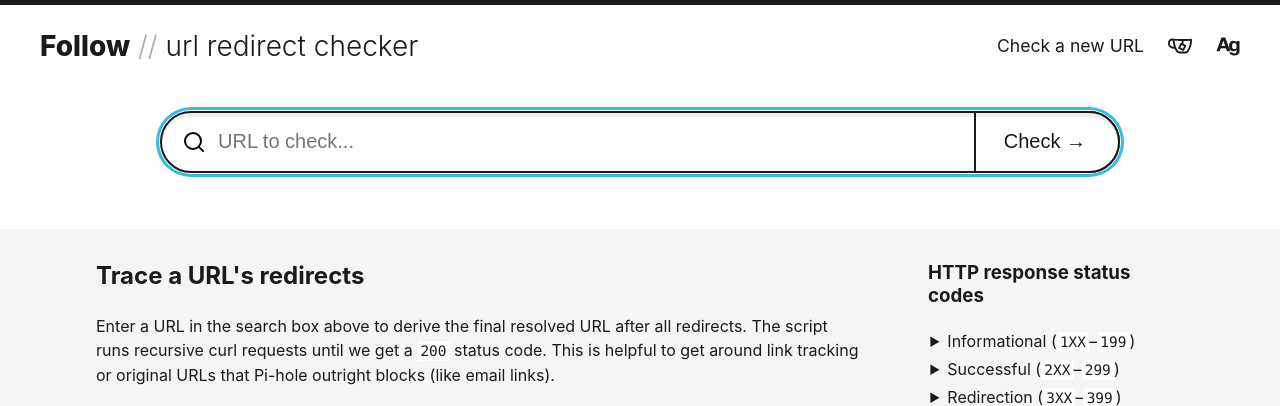
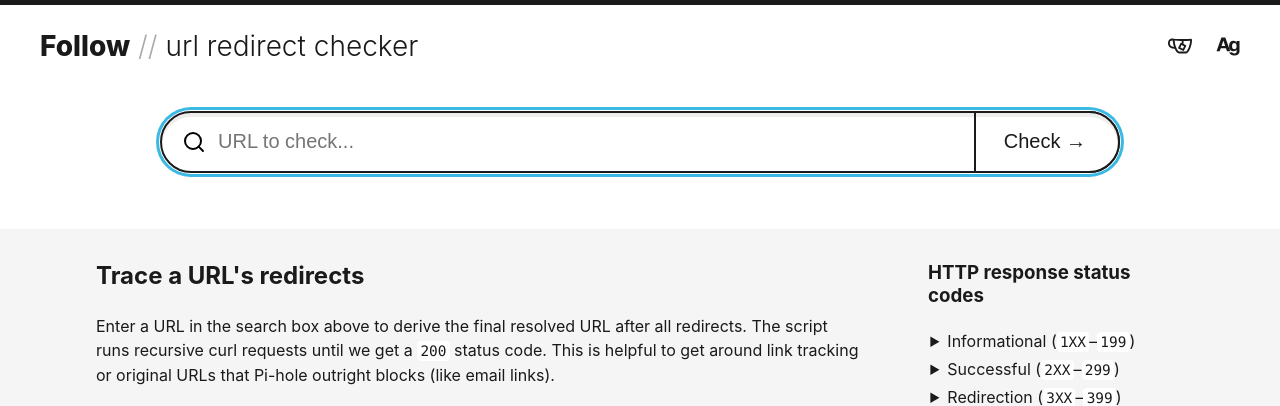
Before and after one commit to andrewgioia/follow, a PHP site: page / in a window 1280 px wide. Shown: the top 406 px of the page. Run offline with PHP 8.4, Linux system fonts and the light colour scheme.

Commit message:
Cleans up header links

```diff
--- a/index.php
+++ b/index.php
@@ -13,9 +13,12 @@ include('inc/codes.php');
 <body>
     <header>
         <menu>
-            <h1>Follow <span>URL Redirect Checker</span></h1>
+            <h1>
+                <a href="/">Follow</a>
+                <span>URL Redirect Checker</span>
+            </h1>
             <nav>
-                <a href="/"><span>Check a new URL</span></a>
+                <?php if (isset($url)) { ?><a href="/"><span>Check a new URL</span></a><?php } ?>
                 <a href="https://git.gioia.cloud/andrew/follow" title="Gitea source code respository">
                     <svg xmlns="http://www.w3.org/2000/svg" xml:space="preserve" fill-rule="evenodd" stroke-linejoin="round" stroke-miterlimit="2" clip-rule="evenodd" viewBox="0 0 24 24" fill="currentColor">
                         <path d="M5.211 4.639c.762.06 3.164.29 7.56.391 3.118.071 5.918.069 10.15-.326a.922.922 0 0 1 1.002.811c.29 2.448-.295 4.456-.849 6.571-.393 1.499-1.148 3.433-2.093 4.91-.714 1.116-1.557 1.967-2.409 2.32a.93.93 0 0 1-.353.07h-7.307a.906.906 0 0 1-.326-.06c-1.7-.642-2.913-2.487-3.747-4.404-.771-.029-2.098-.158-3.35-.658-1.404-.562-2.697-1.574-3.19-3.31-.555-1.953-.311-3.579.511-4.685.839-1.129 2.315-1.794 4.401-1.63Zm-.466 1.823c-1.133-.032-1.976.266-2.453.908-.539.725-.58 1.801-.217 3.08.318 1.121 1.193 1.737 2.1 2.099.628.252 1.28.387 1.833.458-.672-1.892-1.118-4.479-1.263-6.545Zm3.571 7.203c.343.866.757 1.758 1.281 2.503.419.596.902 1.101 1.498 1.371h6.92c.511-.276.974-.856 1.41-1.538.844-1.318 1.512-3.046 1.863-4.383.428-1.633.906-3.19.865-4.992-2.563.215-4.61.285-6.572.286l-.026 3.061 2.092 1.012c.476.23.676.804.445 1.28l-1.977 4.088a.957.957 0 0 1-1.279.445l-4.089-1.977a.958.958 0 0 1-.445-1.279l1.977-4.089a.959.959 0 0 1 1.28-.445l.157.076c.006-.678.014-1.573.018-2.188l-1.006-.02a125.176 125.176 0 0 1-6.121-.275c.189 2.369.753 5.395 1.648 6.938.024.04.044.081.061.124v.002Zm7.733-1.407-2.495-1.199-1.2 2.495 2.496 1.199 1.199-2.495Z"/>
```
